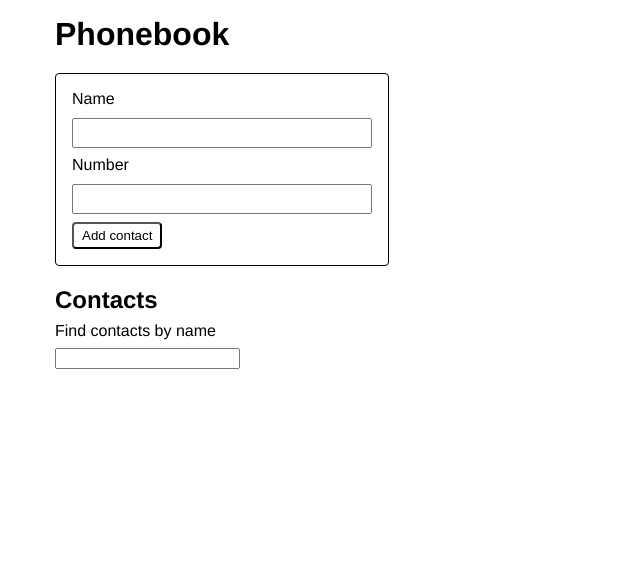
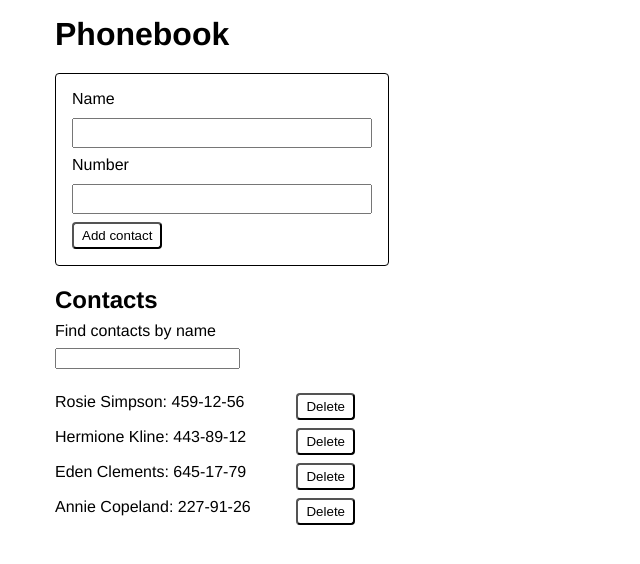
Before and after one commit to Annaivv/goit-react-hw-06-phonebook, a React (Create React App) app: page / in a window 1280 px wide. Shown: the top 564 px of the page, without its empty margins (0-640 px from the left). Built offline with nearby package versions, Linux system fonts and the light colour scheme.

Commit message:
contacts received from store

```diff
--- a/package.json
+++ b/package.json
@@ -4,6 +4,7 @@
   "private": true,
   "homepage": "https://Annaivv.github.io/goit-react-hw-06-phonebook/",
   "dependencies": {
+    "@redux-devtools/extension": "^3.2.5",
     "@testing-library/jest-dom": "^5.16.3",
     "@testing-library/react": "^12.1.4",
     "@testing-library/user-event": "^13.5.0",
--- a/src/components/Contact/Contact.jsx
+++ b/src/components/Contact/Contact.jsx
@@ -1,13 +1,13 @@
 import { Button } from 'components/Button/Button';
 import { ContactBlock } from './Contact.styled';
 
-export const Contact = () => {
+export const Contact = ({ contact }) => {
   return (
     <ContactBlock>
       <p>
-        <span>Name</span>
+        <span>{contact.name}</span>
         <span>: </span>
-        <span>Number</span>
+        <span>{contact.number}</span>
       </p>
       <Button>Delete</Button>
     </ContactBlock>
--- a/src/components/ContactList/ContactList.jsx
+++ b/src/components/ContactList/ContactList.jsx
@@ -1,11 +1,24 @@
+import { useSelector } from 'react-redux';
 import { Contact } from 'components/Contact/Contact';
 import { ItemsList, ListItem } from './ContactList.styled';
+import { getContactFilter, getContacts } from 'redux/selectors';
+
+const getVisibleContacts = (contacts, filter) => {
+  const normalizedFilter = filter.toLowerCase();
+  return contacts.filter(contact =>
+    contact.name.toLowerCase().includes(normalizedFilter)
+  );
+};
 
 export const ContactList = () => {
+  const contacts = useSelector(getContacts);
+  const filter = useSelector(getContactFilter);
+  const visibleContacts = getVisibleContacts(contacts, filter);
+
   return (
     <div>
       <ItemsList>
-        {[].map((item, idx) => (
+        {visibleContacts.map((item, idx) => (
           <ListItem key={idx}>
             <Contact contact={item} />
           </ListItem>
--- a/src/components/Filter/Filter.jsx
+++ b/src/components/Filter/Filter.jsx
@@ -1,10 +1,13 @@
+import { useSelector } from 'react-redux';
 import { FilterBox, FilterInput, FilterLabel } from './Filter.styled';
+import { getContactFilter } from 'redux/selectors';
 
 export const Filter = () => {
+  const filterValue = useSelector(getContactFilter);
   return (
     <FilterBox>
       <FilterLabel>Find contacts by name</FilterLabel>
-      <FilterInput type="text" />
+      <FilterInput type="text" value={filterValue} />
     </FilterBox>
   );
 };
--- a/src/redux/selectors.js
+++ b/src/redux/selectors.js
@@ -0,0 +1,3 @@
+export const getContacts = state => state.contacts;
+
+export const getContactFilter = state => state.filter;
--- a/src/redux/store.js
+++ b/src/redux/store.js
@@ -1,4 +1,5 @@
 import { legacy_createStore } from 'redux';
+import { devToolsEnhancer } from '@redux-devtools/extension';
 
 const initialState = {
   contacts: [
@@ -13,5 +14,6 @@ const initialState = {
 const rootReducer = (state = initialState, action) => {
   return state;
 };
+const enhancer = devToolsEnhancer();
 
-export const store = legacy_createStore(rootReducer);
+export const store = legacy_createStore(rootReducer, enhancer);
```
Also changed, not shown: 1 other file (tests, documents, lock files or other folders).
